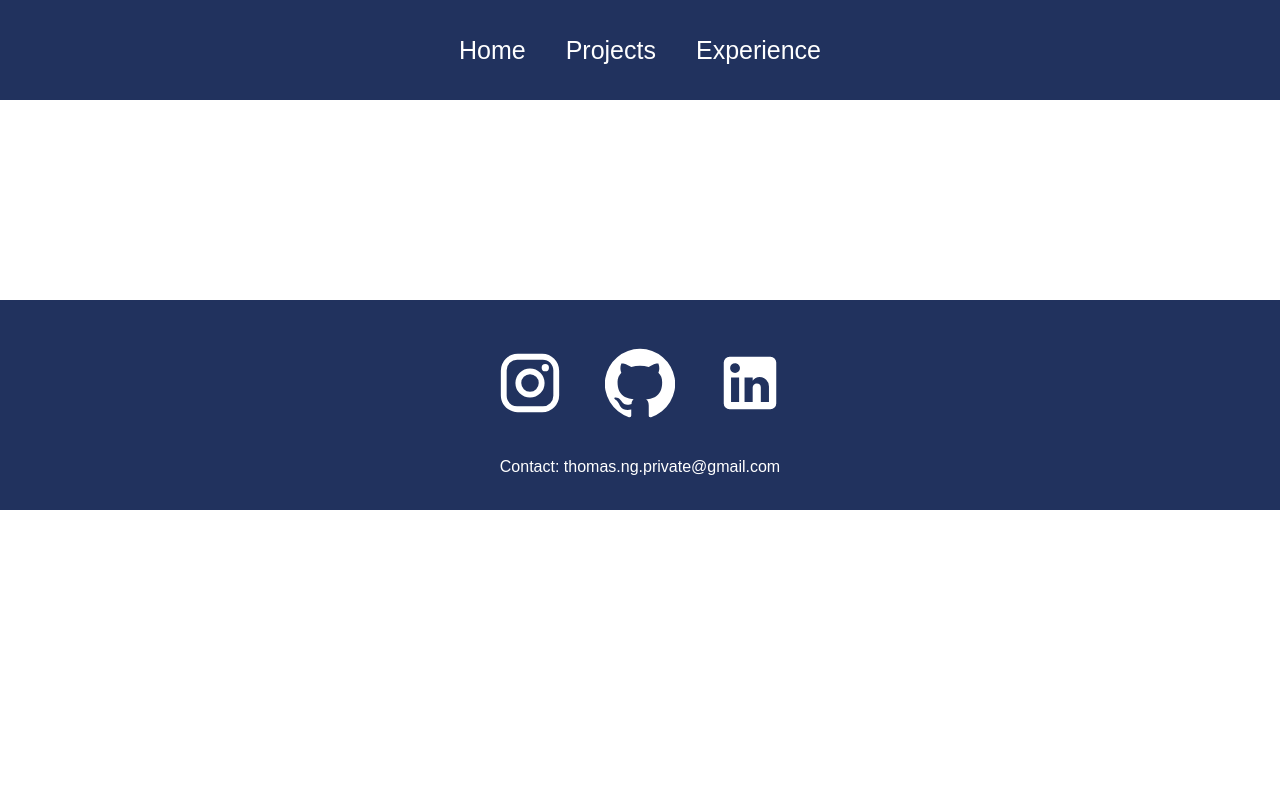
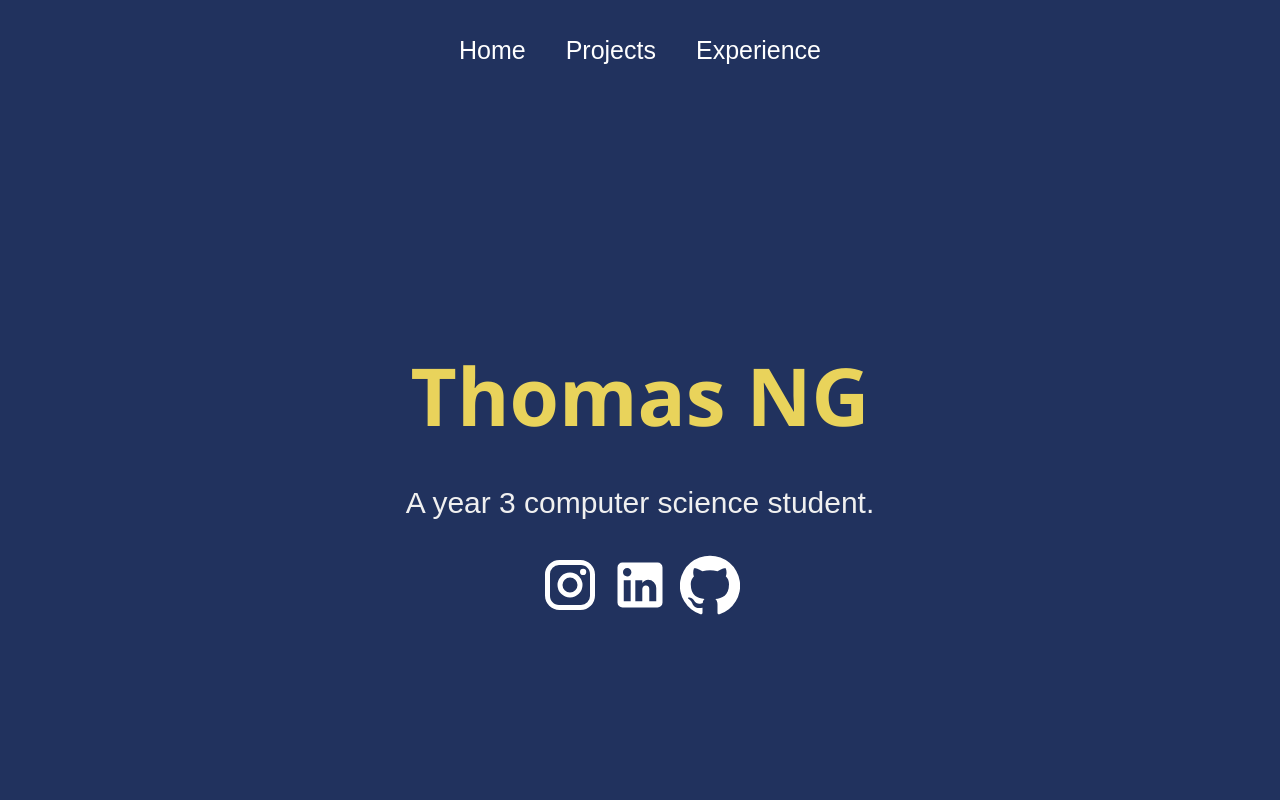
Before and after one commit to hkdjyu/hkdjyu.github.io, a React (Create React App) app: page / in a window 1280 px wide. Shown: the top 800 px of the page. Built offline with nearby package versions, Linux system fonts and the light colour scheme.

Commit message:
remove website postfix

```diff
--- a/package.json
+++ b/package.json
@@ -1,7 +1,7 @@
 {
   "name": "Thomas_Ng",
   "version": "0.1.0",
-  "homepage": "https://hkdjyu.github.io/website",
+  "homepage": "https://hkdjyu.github.io/",
   "private": true,
   "dependencies": {
     "@material-ui/core": "^4.12.4",
--- a/src/App.js
+++ b/src/App.js
@@ -13,7 +13,7 @@ function App() {
       <Router>
         <Navbar />
         <Routes>
-          <Route path="/website" element={<Home />} />
+          <Route path="/" element={<Home />} />
           <Route path="/projects" element={<Projects />} />
           <Route path="/Project/:id" element={<ProjectDisplay />} />
           <Route path="/experience" element={<Experience />} />
```
Also changed, not shown: 7 other files (tests, documents, lock files or other folders).
